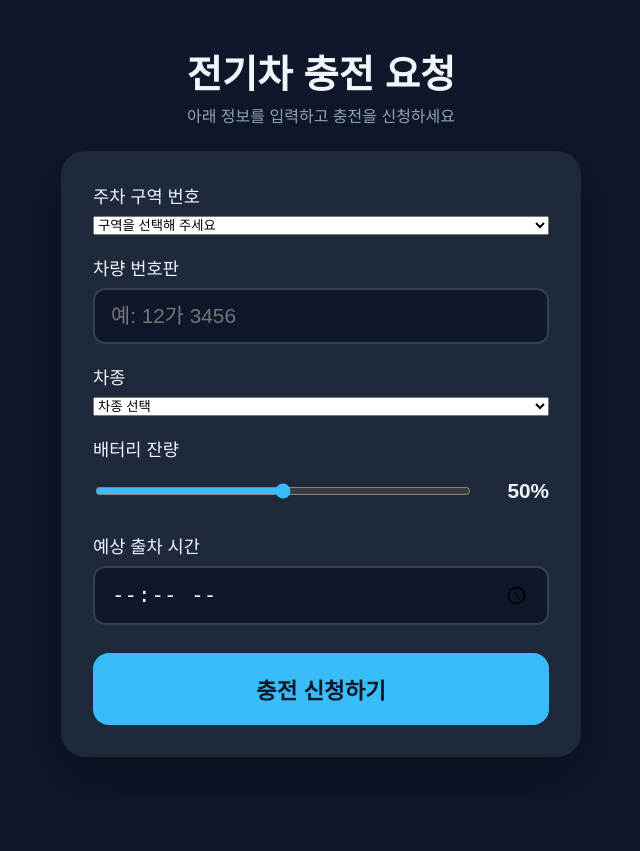
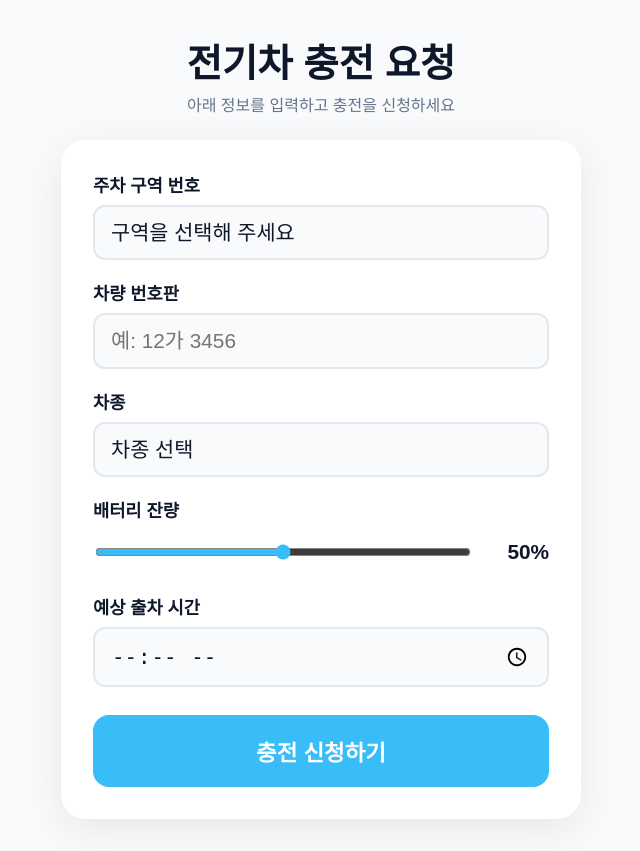
Before and after one commit to 100qhf-cyber/26_HC267, a Flask app: page / in a window 1280 px wide. Shown: the whole page, without its empty margins (319-959 px from the left). Before the commit the page ends 757 px from the top, so only its background shows below. Run offline with Flask 3, Linux system fonts and the light colour scheme.

Commit message:
style.css

```diff
--- a/kiosk/static/style.css
+++ b/kiosk/static/style.css
@@ -5,8 +5,8 @@
 body {
   margin: 0;
   font-family: "Pretendard", "Apple SD Gothic Neo", "Malgun Gothic", sans-serif;
-  background: #0f172a;
-  color: #f1f5f9;
+  background: #f8fafc; /* 아주 연한 회색 (밝은 배경) */
+  color: #0f172a; /* 진한 남색 (어두운 글씨) */
   min-height: 100vh;
 }
 
@@ -26,20 +26,20 @@ h1 {
 }
 
 .subtitle {
-  color: #94a3b8;
+  color: #64748b; /* 기존보다 조금 더 진한 회색 */
   margin: 0 0 24px;
   text-align: center;
 }
 
 .card {
-  background: #1e293b;
+  background: #ffffff; /* 카드 배경은 완전한 흰색 */
   border-radius: 24px;
   padding: 32px;
   width: min(520px, 100%);
   display: flex;
   flex-direction: column;
   gap: 20px;
-  box-shadow: 0 20px 60px rgba(0, 0, 0, 0.35);
+  box-shadow: 0 10px 40px rgba(0, 0, 0, 0.08); /* 그림자를 부드럽고 연하게 */
 }
 
 label {
@@ -47,28 +47,34 @@ label {
   flex-direction: column;
   gap: 8px;
   font-size: 1.1rem;
+  font-weight: 600; /* 밝은 배경에서는 라벨 글씨를 약간 두껍게 */
 }
 
 .optional {
-  color: #64748b;
+  color: #94a3b8;
   font-size: 0.85rem;
   font-weight: normal;
 }
 
+/* 콤보박스(select) 태그도 추가하여 디자인 통일 */
 input[type="text"],
-input[type="time"] {
+input[type="time"],
+select {
   font-size: 1.3rem;
   padding: 14px 16px;
   border-radius: 12px;
-  border: 2px solid #334155;
-  background: #0f172a;
-  color: #f1f5f9;
+  border: 2px solid #e2e8f0; /* 연한 회색 테두리 */
+  background: #f8fafc; /* 입력창 배경은 살짝 회색 */
+  color: #0f172a;
+  appearance: none; /* 브라우저 기본 화살표 숨김 (깔끔하게) */
 }
 
 input[type="text"]:focus,
-input[type="time"]:focus {
+input[type="time"]:focus,
+select:focus {
   outline: none;
-  border-color: #38bdf8;
+  border-color: #38bdf8; /* 클릭 시 하늘색 테두리 */
+  background: #ffffff; /* 클릭 시 배경 하얗게 */
 }
 
 .slider-row {
@@ -98,7 +104,7 @@ input[type="range"] {
   border: none;
   border-radius: 16px;
   background: #38bdf8;
-  color: #0f172a;
+  color: #ffffff; /* 버튼 글씨는 흰색으로 */
   cursor: pointer;
 }
 
```
Also changed, not shown: other parts of kiosk/static/style.css (+19 -9 lines).
